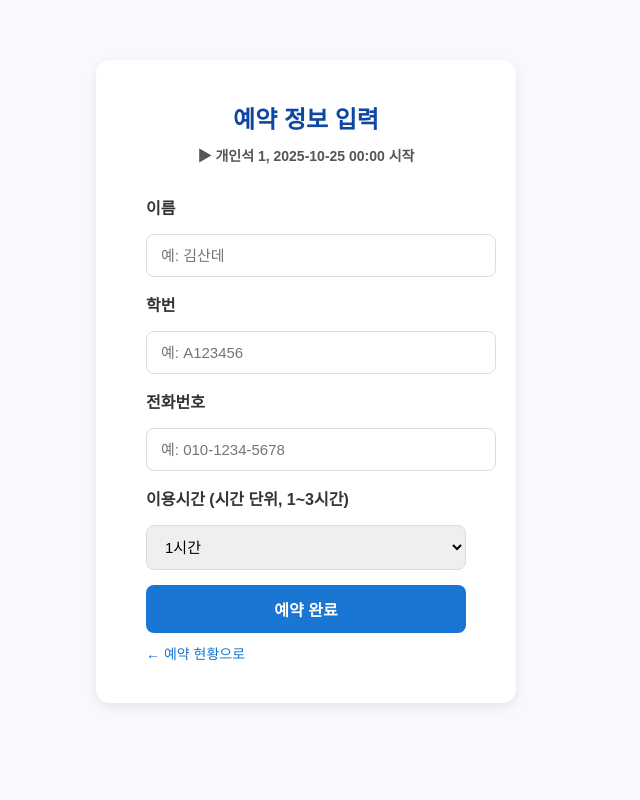
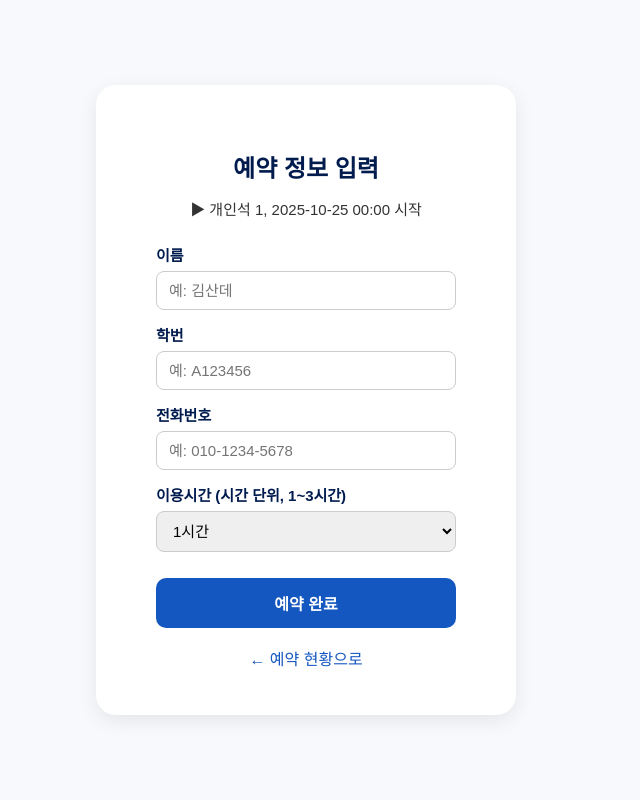
Before and after one commit to tmzkdl7412-web/studyroom-reservation, a Flask app: page /personal_reserve_form?seat=1&date=2025-10-25&hour=0 in a window 1280 px wide. Shown: the whole page, without its empty margins (334-974 px from the left). Run offline with Flask 3, Linux system fonts and the light colour scheme.

Commit message:
Update personal_reserve_form.html

```diff
--- a/templates/personal/personal_reserve_form.html
+++ b/templates/personal/personal_reserve_form.html
@@ -8,73 +8,91 @@
       font-family: 'Noto Sans KR', sans-serif;
       margin: 0;
       background: #f7f9fc;
+      height: 100vh;
+      display: flex;
+      justify-content: center;
+      align-items: center; /* ✅ 중앙정렬 */
     }
-    .wrap {
-      width: 90%;
-      max-width: 320px;
-      margin: 60px auto;
+
+    .container {
       background: white;
-      border-radius: 14px;
-      box-shadow: 0 4px 12px rgba(0, 0, 0, 0.08);
-      padding: 40px 50px;
+      border-radius: 20px;
+      box-shadow: 0 6px 20px rgba(0,0,0,0.08);
+      padding: 45px 60px;
+      width: 420px;
+      box-sizing: border-box;
     }
+
     h2 {
-      color: #0d47a1;
-      margin: 0 0 20px;
       text-align: center;
+      color: #001B4E;
+      font-size: 24px;
+      font-weight: 700;
+      margin-bottom: 14px;
     }
+
     p.meta {
       text-align: center;
-      color: #555;
-      font-size: 14px;
-      margin-top: -10px;
-      margin-bottom: 30px;
+      color: #333;
+      font-size: 15px;
+      margin-top: 0;
+      margin-bottom: 25px;
+    }
+
+    label {
+      display: block;
+      margin-top: 14px;
       font-weight: 600;
+      color: #001B4E;
+      font-size: 15px;
     }
-    form {
-      display: flex;
-      flex-direction: column;
-      gap: 15px;
-    }
-    label {
-      font-weight: 700;
-      color: #333;
-    }
+
     input, select {
       width: 100%;
-      padding: 12px 14px;
-      border: 1px solid #dcdcdc;
+      padding: 10px 12px;
+      margin-top: 6px;
+      border: 1px solid #ccc;
       border-radius: 8px;
       font-size: 15px;
+      box-sizing: border-box;
     }
+
     button {
-      background: #1976d2;
-      color: #fff;
+      margin-top: 26px;
+      width: 100%;
+      padding: 13px;
       border: none;
-      border-radius: 8px;
-      padding: 12px 0;
+      border-radius: 10px;
+      background-color: #1557c0;
+      color: white;
       font-size: 16px;
       font-weight: 700;
       cursor: pointer;
       transition: 0.2s;
     }
-    button:hover { background: #0d47a1; }
-    a.back {
-      display: inline-block;
-      margin-top: 10px;
-      color: #1976d2;
+
+    button:hover {
+      background-color: #0d47a1;
+    }
+
+    .back {
+      display: block;
+      text-align: center;
+      margin-top: 18px;
+      color: #1557c0;
       text-decoration: none;
-      font-size: 14px;
+      font-weight: 500;
     }
-    a.back:hover { text-decoration: underline; }
+
+    .back:hover {
+      text-decoration: underline;
+    }
   </style>
 </head>
 <body>
-  <div class="wrap">
+  <div class="container">
     <h2>예약 정보 입력</h2>
-    {% if room %}
-      <p class="meta">▶ 프로젝트실 {{ room }}, {{ date }} {{ "%02d:00" % hour }} 시작</p>
-    {% elif seat %}
+    {% if seat %}
       <p class="meta">▶ 개인석 {{ seat }}, {{ date }} {{ "%02d:00" % hour }} 시작</p>
     {% else %}
       <p class="meta">▶ {{ date }} {{ "%02d:00" % hour }} 시작</p>
@@ -85,22 +103,18 @@
       <input type="hidden" name="date" value="{{ date }}">
       <input type="hidden" name="hour" value="{{ hour }}">
 
-      <!-- ✅ 이름: 한글 2자 이상만 허용 -->
       <label>이름</label>
       <input type="text" name="leader_name" placeholder="예: 김산데"
              required pattern="[가-힣]{2,}" title="이름은 한글 2자 이상으로 입력해주세요.">
 
-      <!-- ✅ 학번: 알파벳 1글자 + 숫자 6자리 -->
       <label>학번</label>
       <input type="text" name="leader_id" placeholder="예: A123456"
              required pattern="[A-Za-z]{1}[0-9]{6}" title="학번 형식은 A123456과 같이 입력해주세요.">
 
-      <!-- ✅ 전화번호: 010-0000-0000 형식만 허용 -->
       <label>전화번호</label>
       <input type="text" name="leader_phone" placeholder="예: 010-1234-5678"
              required pattern="^010-[0-9]{4}-[0-9]{4}$" title="전화번호 형식은 010-1234-5678로 입력해주세요.">
 
-      <!-- ✅ 이용시간 -->
       <label>이용시간 (시간 단위, 1~3시간)</label>
       <select name="duration" required>
         <option value="1">1시간</option>
```
